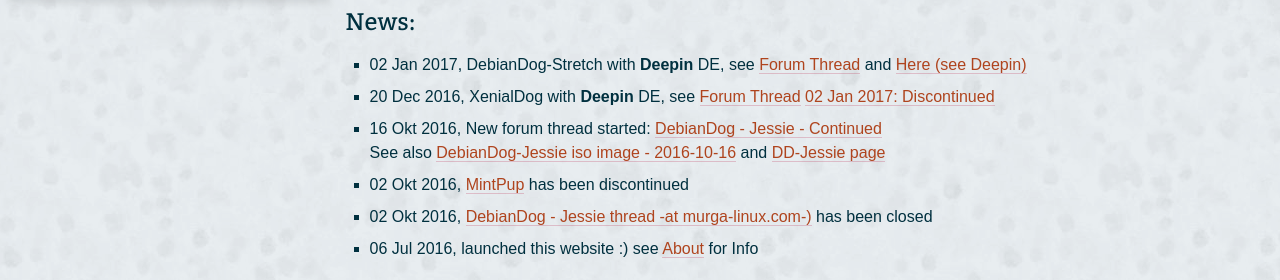
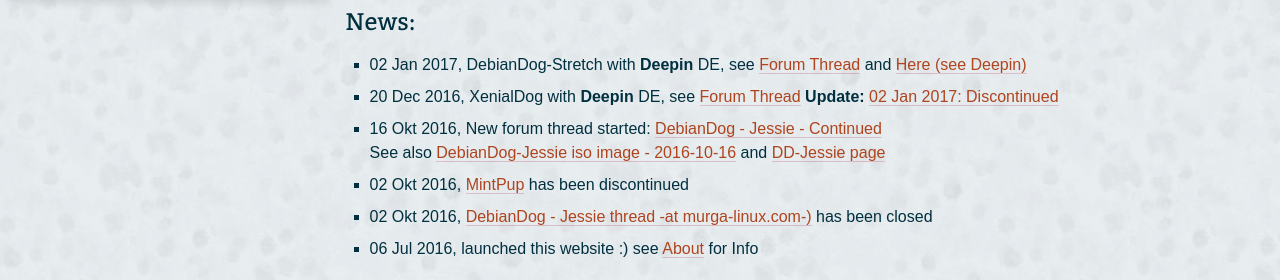
Before and after one commit to DebianDog/doglinux, a Jekyll site: the page built from index.md, in a window 1280 px wide. Shown: the part 407-687 px from the top of the page. Built offline with Jekyll 4.4.1, drawn with Linux system fonts in a browser that asks for light colours.

Commit message:
Updated Home: News

```diff
--- a/index.md
+++ b/index.md
@@ -26,7 +26,7 @@ All "DebianDog" projects (and deratives) are collected here, part of [DebianDog
 
 - 02 Jan 2017, DebianDog-Stretch with **Deepin** DE, see [Forum Thread](http://murga-linux.com/puppy/viewtopic.php?t=109317){:target="_blank"} and [Here (see Deepin)](https://github.com/DebianDog/Stretch/blob/gh-pages/README.md){:target="_blank"}
 
-- 20 Dec 2016, XenialDog with **Deepin** DE, see [Forum Thread](http://murga-linux.com/puppy/viewtopic.php?p=936447#936447){:target="_blank"} [02 Jan 2017: Discontinued](http://murga-linux.com/puppy/viewtopic.php?p=937814#937814){:target="_blank"}
+- 20 Dec 2016, XenialDog with **Deepin** DE, see [Forum Thread](http://murga-linux.com/puppy/viewtopic.php?p=936447#936447){:target="_blank"} **Update:** [02 Jan 2017: Discontinued](http://murga-linux.com/puppy/viewtopic.php?p=937814#937814){:target="_blank"}
 
 - 16 Okt 2016, New forum thread started: [DebianDog - Jessie - Continued](http://murga-linux.com/puppy/viewtopic.php?t=108535)
 See also [DebianDog-Jessie iso image - 2016-10-16](https://github.com/DebianDog/Jessie/releases/tag/v2.1/) and [DD-Jessie page](zz01debiandogjessie)
```
